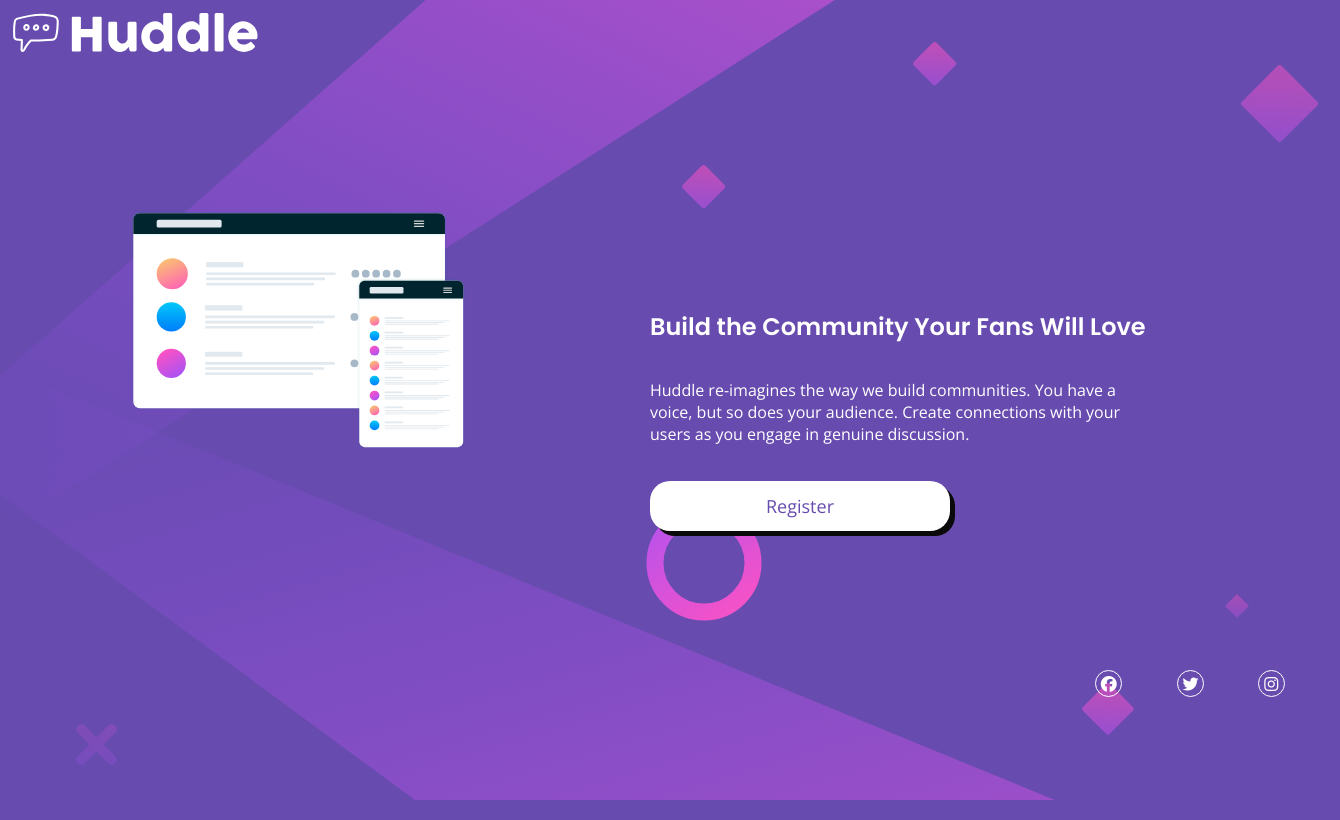
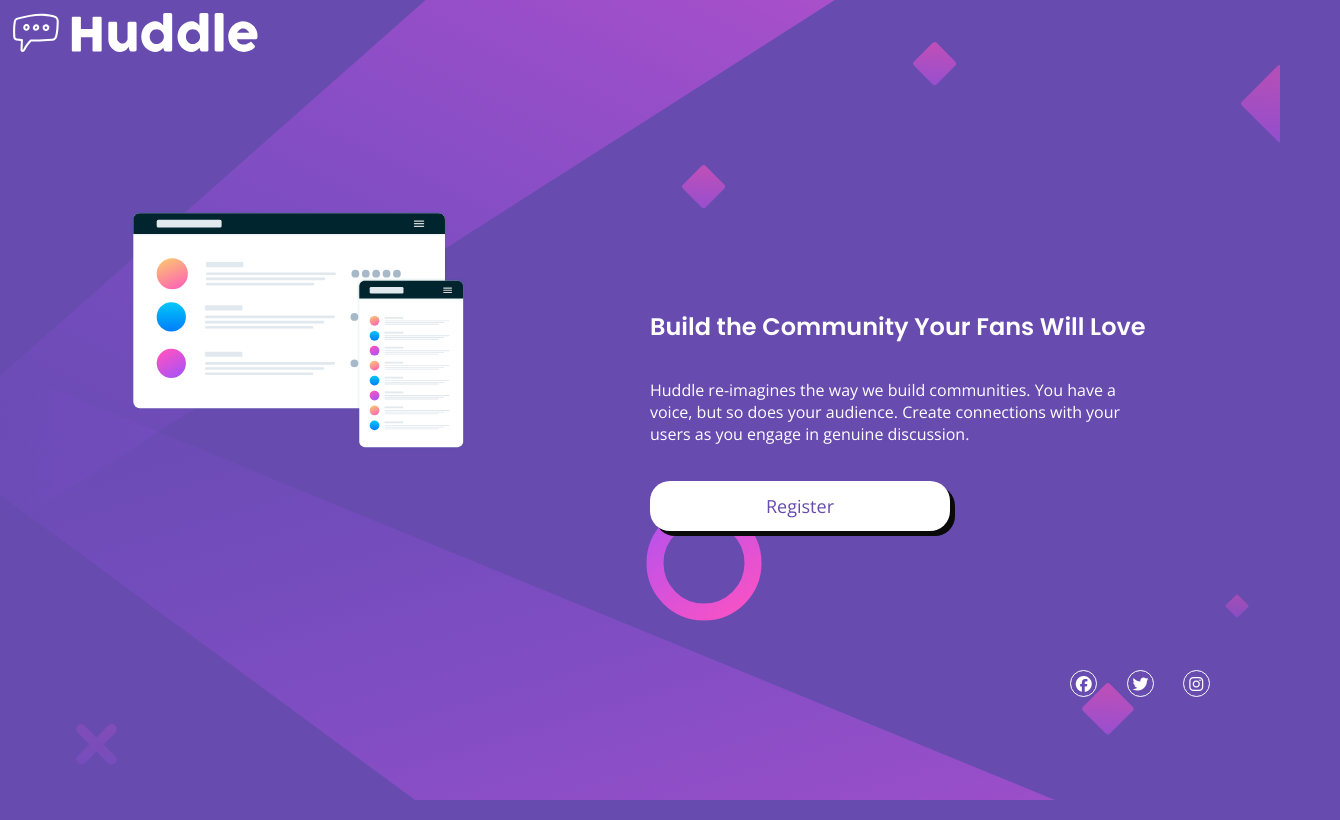
Before and after one commit to hannyfish/hanny_huddlepage, a plain HTML site: page index.html in a window 1280 px wide. Shown: the whole page, 1340 px wide, since content can reach past the window. Drawn offline with nearby package versions, Linux system fonts and the light colour scheme.

Commit message:
Update style.css

```diff
--- a/style.css
+++ b/style.css
@@ -41,7 +41,7 @@ main {
 .huddle-button {width: 60%; height: 50px; border-radius: 20px; color: var(--violet); background: white; box-shadow: 5px 5px #0a0a0a; text-decoration: none; font-family: 'Open Sans', sans-serif; font-weight: 400; display: grid; place-content: center; font-size: 18px; margin-top: 20px;}
 .huddle-button:hover {background: var(--softmagenta); color: white;}
 
-.huddle-social {display: flex; flex-direction: row; width: 30%; justify-content: space-evenly; align-content: center; align-self: center; margin-top: 20px;}
+.huddle-social {display: flex; flex-direction: row; width: 20%; justify-content: space-evenly; align-content: center; align-self: center; margin-top: 20px;}
 .huddle-social i {width: 15px; height: 15px; color: white; border-radius: 50%; border: 1px solid white; background-size: contain; padding: 5px;}
 
 /*Desktop Styles*/
```
